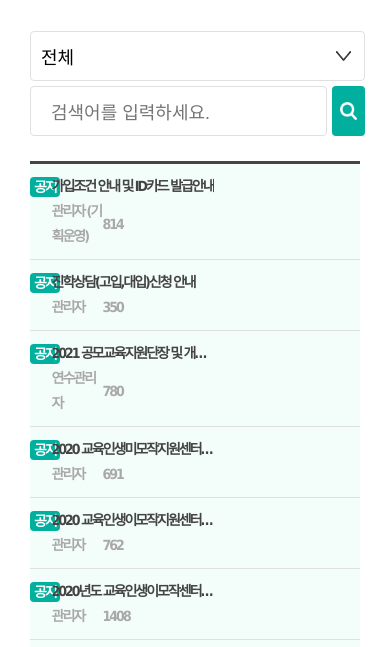
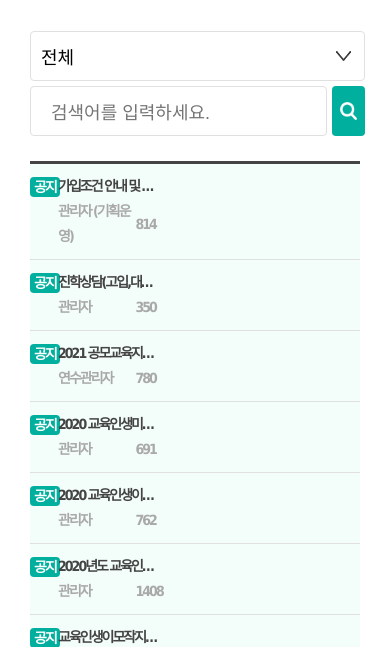
Before and after one commit to KaiJel/Seoul, a plain HTML site: page notice.html in a window 390 px wide. Shown: the part 197-844 px from the top of the page. Drawn offline with Linux system fonts and the light colour scheme.

Commit message:
grid 수정

```diff
--- a/css/notice.scss
+++ b/css/notice.scss
@@ -321,7 +321,7 @@ $btn-border-radius: 4px;
         li {
             &:first-child { display: none;}
             display: grid;
-            grid-template-columns: repeat(3, 5% 17% auto);
+            grid-template-columns: repeat(3, 7% 25% auto);
             line-height: 74px;
             padding: 10px 0;
             text-align: left;
```
Also changed, not shown: css/notice.css.
